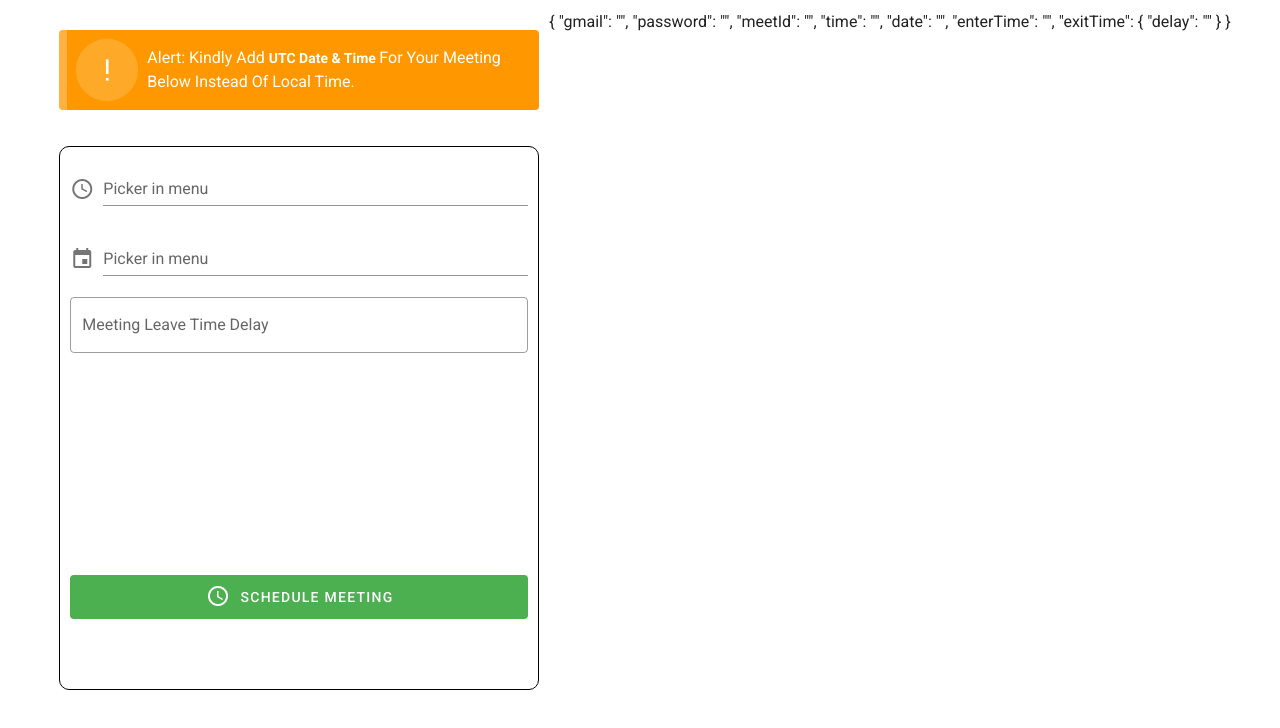
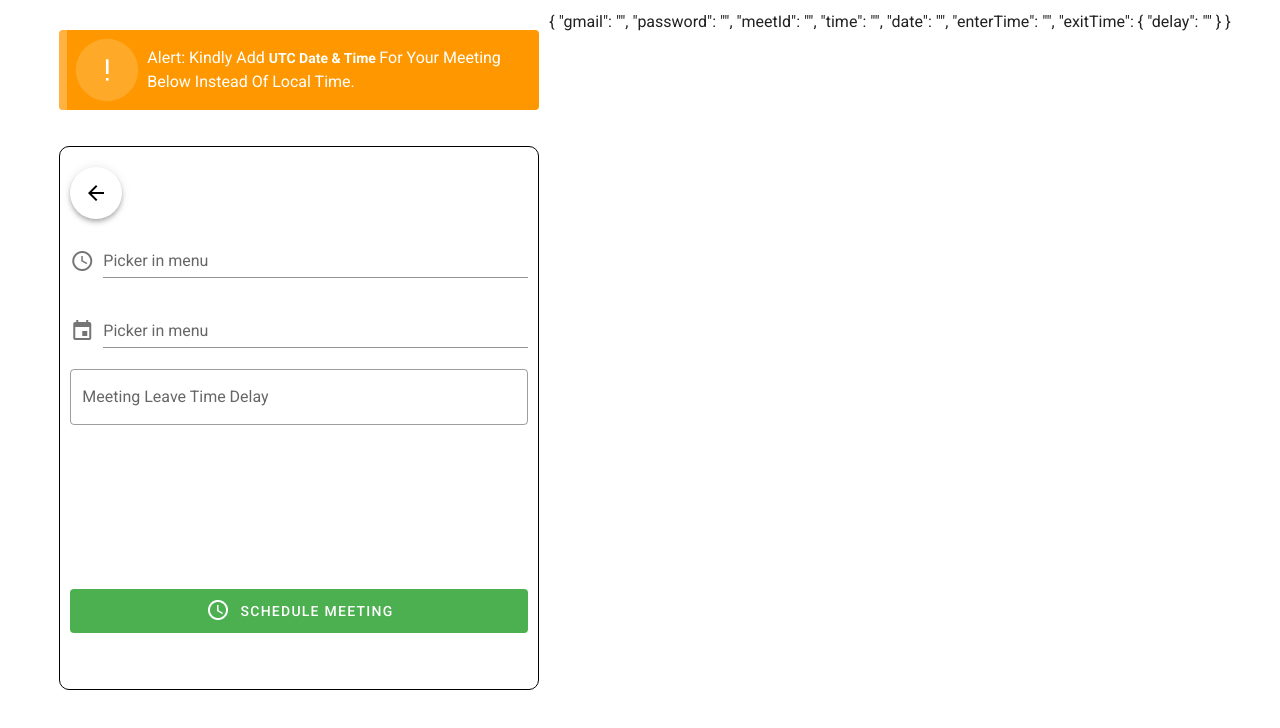
Before and after one commit to simarbagga401/meet-automate-client, a Nuxt app: page /home in a window 1280 px wide. Both pictures are taken after a click on the button 127 px from the left and 600 px from the top of the page. Shown: the top 728 px of the page. Built offline with nearby package versions, Linux system fonts and the light colour scheme.

Commit message:
refactor: make BackBtn, BlockBtn components

```diff
--- /dev/null
+++ b/components/BackBtn.vue
@@ -0,0 +1,19 @@
+<template>
+	<v-btn
+		v-show="visibleForm === 1 || visibleForm === 2"
+		style="margin: 10px 0px"
+		icon
+		class="white"
+		x-large
+		elevation="4"
+		@click="visibleForm === 0"
+	>
+		<img src="../static/back.png" alt="" />
+	</v-btn>
+</template>
+
+<script>
+export default {};
+</script>
+
+<style lang="scss" scoped></style>
--- /dev/null
+++ b/components/BlockBtn.vue
@@ -0,0 +1,18 @@
+<template>
+	<v-btn :class="type" elevation="0" block large>
+		<img
+			:src="require(`../static/${image}`)"
+			alt=""
+			style="margin: 0 10px 2px 0"
+		/>
+		{{ title }}</v-btn
+	>
+</template>
+
+<script>
+export default {
+	props: ['type', 'title', 'image'],
+};
+</script>
+
+<style lang="scss" scoped></style>
--- a/pages/home.vue
+++ b/pages/home.vue
@@ -5,6 +5,12 @@
 			<OrangeAlert v-show="visibleForm === 1 || visibleForm === 2" />
 
 			<div class="form">
+				<BackBtn
+					v-show="visibleForm === 1 || visibleForm === 2"
+					class="back-btn"
+					@click.native="visibleForm = 0"
+				/>
+
 				<div v-show="visibleForm === 0" class="inputs">
 					<v-text-field
 						v-model="meetInfo.gmail"
@@ -44,7 +50,7 @@
 						max-width="290px"
 						min-width="290px"
 					>
-						<template v-slot:activator="{ on, attrs }">
+						<template #activator="{ on, attrs }">
 							<v-text-field
 								v-model="meetInfo.time"
 								label="Picker in menu"
@@ -75,7 +81,7 @@
 						offset-y
 						min-width="auto"
 					>
-						<template v-slot:activator="{ on, attrs }">
+						<template #activator="{ on, attrs }">
 							<v-text-field
 								v-model="meetInfo.date"
 								label="Picker in menu"
@@ -149,37 +155,19 @@
 						</div>
 					</template>
 
-					<v-btn
+					<BlockBtn
 						v-show="visibleForm === 1"
-						class="success"
-						elevation="0"
-						block
-						large
-					>
-						<img
-							src="../static/schedule.png"
-							alt=""
-							style="margin: 0 10px 2px 0"
-						/>
+						type="success"
+						title="Schedule Meeting"
+						image="schedule.png"
+					/>
 
-						Schedule Meeting</v-btn
-					>
-
-					<v-btn
+					<BlockBtn
 						v-show="visibleForm === 2"
-						class="warning"
-						elevation="0"
-						block
-						large
-					>
-						<img
-							src="../static/update.png"
-							alt=""
-							style="margin: 0 10px 2px 0"
-						/>
-
-						Update Meeting</v-btn
-					>
+						type="warning"
+						title="Update Meeting"
+						image="update.png"
+					/>
 				</div>
 			</div>
 		</div>
@@ -297,7 +285,7 @@ section {
 	border: 1px solid black;
 	display: flex;
 	flex-direction: column;
-	align-items: center;
+	align-items: flex-start;
 	justify-content: space-around;
 	padding: 10px;
 
```
Also changed, not shown: static/back.png (added).
